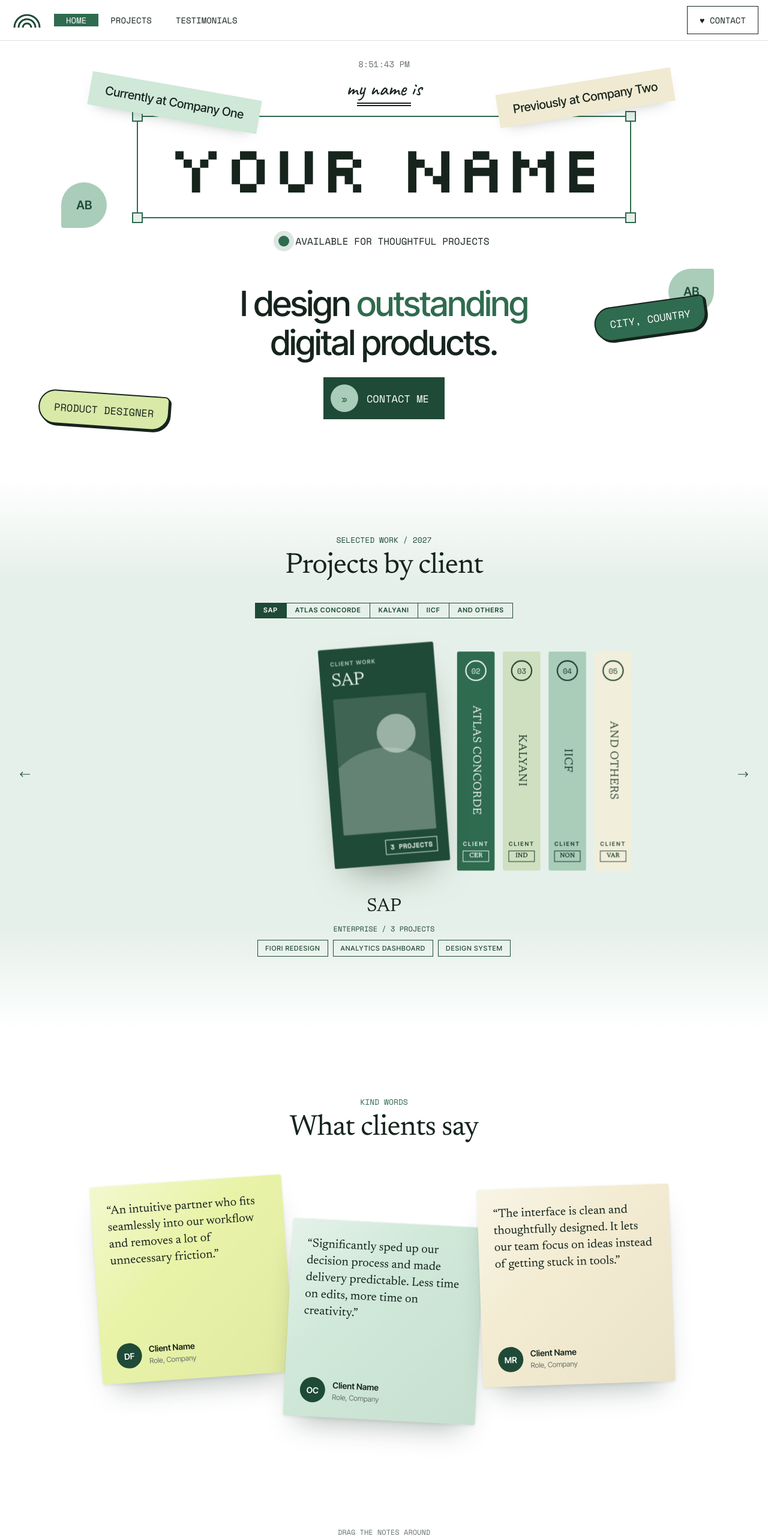
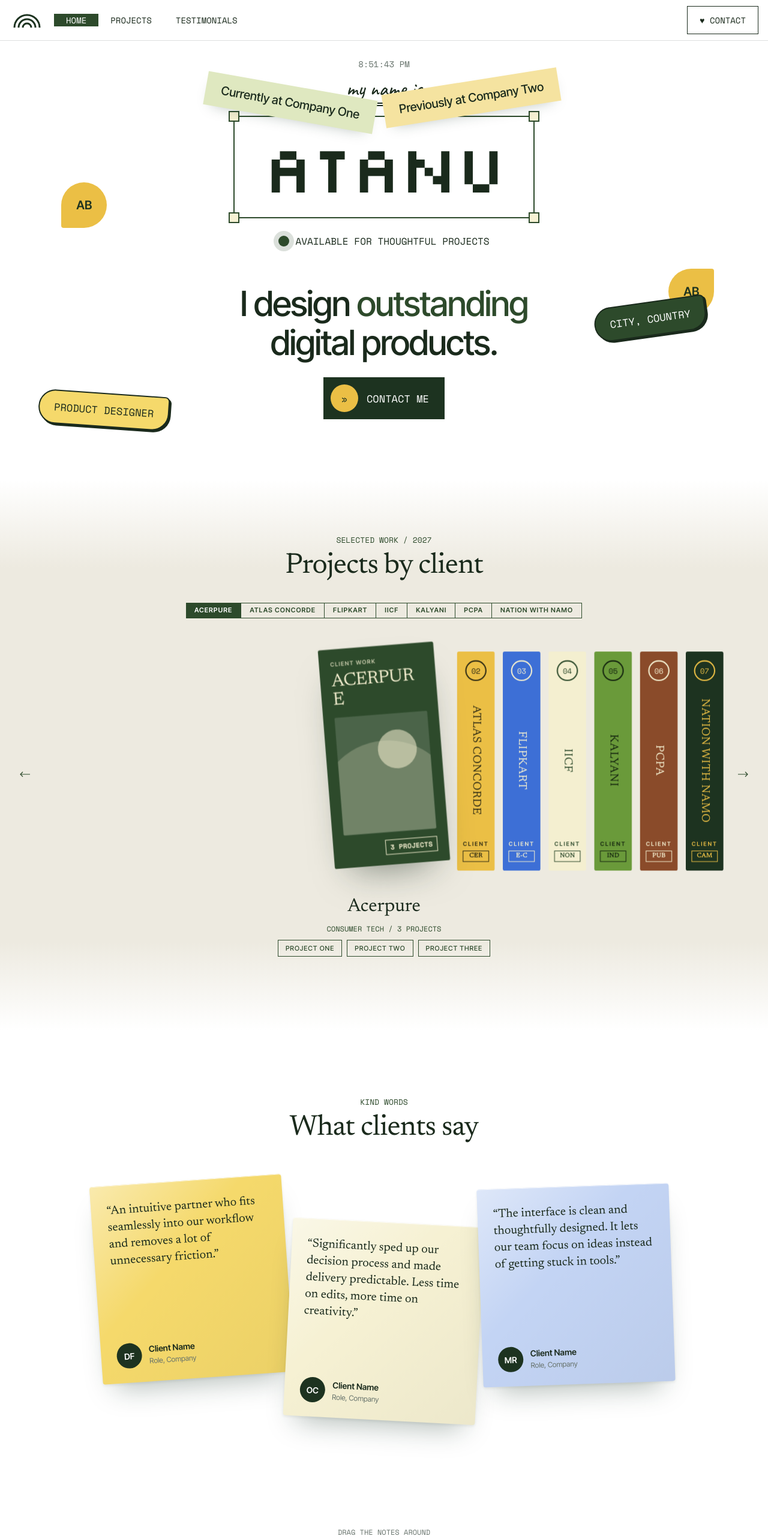
Before and after one commit to atanughosh087-coder/Portfolio-2027, a plain HTML site: page index.html in a window 1280 px wide. Shown: the top 2566 px of the page at 60% size. Drawn offline with nearby package versions, Linux system fonts and the light colour scheme.

Commit message:
Apply Atanu name, 7 clients, forest/cream/mustard/blue palette
Co-Authored-By: Claude Sonnet 5.5 <noreply@anthropic.com>
Claude-Session: https://claude.ai/code/session_01WqYg8w8bGSZhzkoaMckDGu

```diff
--- a/index.html
+++ b/index.html
@@ -3,7 +3,7 @@
 <head>
 <meta charset="utf-8">
 <meta name="viewport" content="width=device-width,initial-scale=1">
-<title>Portfolio 2027</title>
+<title>Atanu — Portfolio 2027</title>
 <meta name="description" content="Product designer portfolio — selected client work, testimonials and contact.">
 <link rel="preconnect" href="https://fonts.googleapis.com">
 <link rel="preconnect" href="https://fonts.gstatic.com" crossorigin>
@@ -11,12 +11,12 @@
 <style>
 :root{
   --bg:#fff;
-  --ink:#16241d;
+  --ink:#1a2a1c;
   --muted:#66726b;
-  --green:#2f6b4f;        /* primary sober green */
-  --green-d:#1f4a37;
-  --green-l:#e6f0ea;
-  --green-m:#a9cdb9;
+  --green:#2d4a2b;        /* primary sober green */
+  --green-d:#1d3320;
+  --green-l:#f6f1d3;
+  --green-m:#ebbf45;
   --rule:rgba(22,36,29,.14);
   --accent:var(--green);  /* swapped per selected client */
   --ease:cubic-bezier(.2,.8,.2,1);
@@ -56,25 +56,25 @@ nav.top .logo{display:flex;align-items:center;padding:0 22px;color:var(--green-d
 .namebox i:nth-child(1){left:-10px;top:-10px}.namebox i:nth-child(2){right:-10px;top:-10px}
 .namebox i:nth-child(3){left:-10px;bottom:-10px}.namebox i:nth-child(4){right:-10px;bottom:-10px}
 .tag{position:absolute;padding:16px 26px;font:500 20px var(--sans);color:var(--ink);box-shadow:0 10px 24px -14px rgba(20,50,35,.35);white-space:nowrap}
-.tag.t1{background:#cfe8d8;left:-10%;top:-52px;transform:rotate(10deg)}
-.tag.t2{background:#f0ead2;right:-9%;top:-60px;transform:rotate(-9deg)}
+.tag.t1{background:#dfe8c0;left:-10%;top:-52px;transform:rotate(10deg)}
+.tag.t2{background:#f5e3a0;right:-9%;top:-60px;transform:rotate(-9deg)}
 .avail{display:flex;align-items:center;gap:10px;font:400 16px var(--mono);text-transform:uppercase}
-.avail b{width:18px;height:18px;border-radius:50%;background:var(--green);box-shadow:0 0 0 0 rgba(47,107,79,.5);animation:pulse 2.2s infinite}
-@keyframes pulse{70%{box-shadow:0 0 0 12px rgba(47,107,79,0)}100%{box-shadow:0 0 0 0 rgba(47,107,79,0)}}
+.avail b{width:18px;height:18px;border-radius:50%;background:var(--green);box-shadow:0 0 0 0 rgba(45,74,43,.5);animation:pulse 2.2s infinite}
+@keyframes pulse{70%{box-shadow:0 0 0 12px rgba(45,74,43,0)}100%{box-shadow:0 0 0 0 rgba(45,74,43,0)}}
 .headline{font:500 clamp(34px,5vw,58px)/1.12 var(--sans);letter-spacing:-.03em;margin-top:34px}
 .headline .em{color:var(--green)}
 .cta{display:inline-flex;align-items:center;gap:14px;background:var(--green-d);color:#fff;padding:12px 26px 12px 12px;font:400 17px var(--mono);text-transform:uppercase;transition:.3s}
 .cta span{display:grid;place-items:center;width:46px;height:46px;border-radius:50%;background:var(--green-m);color:var(--green-d);transition:transform .4s var(--ease)}
 .cta:hover{background:var(--green)}.cta:hover span{transform:translateX(4px)}
 .sticker{position:absolute;padding:14px 24px;border-radius:30px 8px 30px 30px;font:400 17px var(--mono);text-transform:uppercase;border:2px solid var(--ink);box-shadow:3px 3px 0 var(--ink)}
-.sticker.s1{left:5%;bottom:11%;background:#d8e9a8;transform:rotate(4deg)}
+.sticker.s1{left:5%;bottom:11%;background:#f5d96b;transform:rotate(4deg)}
 .sticker.s2{right:8%;bottom:30%;background:var(--green);color:#fff;transform:rotate(-8deg)}
 .pin{position:absolute;width:76px;height:76px;border-radius:50% 50% 50% 4px;background:var(--green-m);display:grid;place-items:center;font:600 20px var(--sans);color:var(--green-d)}
 .pin.p1{left:8%;top:38%}.pin.p2{right:7%;top:56%;border-radius:50% 4px 50% 50%}
 @media(max-width:900px){.tag{font-size:14px;padding:10px 16px}.tag.t1{left:-4%}.tag.t2{right:-4%}.namebox{padding:22px 24px}.pin,.sticker.s2{display:none}.sticker.s1{left:4%;bottom:5%;font-size:13px}}
 
 /* ---------- PROJECTS ---------- */
-.projects{padding:90px 0 110px;background:linear-gradient(#fff,var(--green-l) 18%,var(--green-l) 82%,#fff);text-align:center}
+.projects{padding:90px 0 110px;background:linear-gradient(#fff,#edeae0 16%,#edeae0 84%,#fff);text-align:center}
 .projects .eyebrow{font:400 13px var(--mono);color:var(--accent);text-transform:uppercase;transition:color .5s;margin-bottom:8px}
 .projects h2{font:400 clamp(30px,4vw,48px)/1.1 var(--serif);letter-spacing:-.02em;margin-bottom:34px}
 .tabs{display:inline-flex;position:relative;margin-bottom:20px;max-width:94vw;overflow-x:auto}
@@ -127,9 +127,9 @@ nav.top .logo{display:flex;align-items:center;padding:0 22px;color:var(--green-d
 .who{display:flex;align-items:center;gap:12px;margin-top:26px;position:relative}
 .who i{width:42px;height:42px;border-radius:50%;background:var(--green-d);color:#fff;display:grid;place-items:center;font:600 14px var(--sans);font-style:normal}
 .who b{display:block;font:600 14px var(--sans)}.who small{font:400 12px var(--sans);color:var(--muted)}
-.n1{left:2%;top:0;background:#e9f3a8;--r:-4deg}
-.n2{left:34%;top:70px;background:#cfe8d8;--r:3deg}
-.n3{right:2%;top:10px;background:#f3ecd2;--r:-2deg}
+.n1{left:2%;top:0;background:#f5d96b;--r:-4deg}
+.n2{left:34%;top:70px;background:#f6f1d3;--r:3deg}
+.n3{right:2%;top:10px;background:#c3d4f4;--r:-2deg}
 .note{transform:rotate(var(--r))}
 .note:hover{box-shadow:0 2px 4px rgba(20,50,35,.1),0 38px 60px -22px rgba(20,50,35,.45)}
 .hint{margin-top:18px;font:400 12px var(--mono);color:var(--muted);text-transform:uppercase}
@@ -169,7 +169,7 @@ footer{background:var(--green-l);padding:64px 32px 30px;border-top:1px solid var
       <i></i><i></i><i></i><i></i>
       <span class="tag t1">Currently at Company One</span>
       <span class="tag t2">Previously at Company Two</span>
-      <h1 id="yourName">YOUR NAME</h1>
+      <h1 id="yourName">ATANU</h1>
     </div>
     <div class="avail"><b></b>Available for thoughtful projects</div>
     <p class="headline">I design <span class="em">outstanding</span><br>digital products.</p>
@@ -211,17 +211,19 @@ footer{background:var(--green-l);padding:64px 32px 30px;border-top:1px solid var
       <a href="https://www.facebook.com/" target="_blank" rel="noopener">Facebook</a>
     </div>
   </div>
-  <div class="legal lbl"><span>© <span id="yr"></span> Your Name. All rights reserved.</span><a href="#home">Back to top ↑</a></div>
+  <div class="legal lbl"><span>© <span id="yr"></span> Atanu. All rights reserved.</span><a href="#home">Back to top ↑</a></div>
 </footer>
 
 <script>
 /* ====== EDIT ME ====== */
 const CLIENTS=[
-  {id:'sap',  name:'SAP',            year:'Enterprise', bg:'#1f4a37', fg:'#e6f0ea', accent:'#1f4a37', projects:['Fiori Redesign','Analytics Dashboard','Design System']},
-  {id:'atlas',name:'Atlas Concorde', year:'Ceramics',   bg:'#2f6b4f', fg:'#f1f7f3', accent:'#2f6b4f', projects:['Brand Website','Product Configurator','Catalogue App']},
-  {id:'kal',  name:'Kalyani',        year:'Industrial', bg:'#cfe0c0', fg:'#1f3a2a', accent:'#4d7a3a', projects:['Corporate Portal','Dealer App','Investor Microsite']},
-  {id:'iicf', name:'IICF',           year:'Non-profit', bg:'#a9cdb9', fg:'#143626', accent:'#2a7a6a', projects:['Donation Flow','Annual Report','Campaign Site']},
-  {id:'more', name:'And Others',     year:'Various',    bg:'#f1eedb', fg:'#2b4a38', accent:'#6b7f3a', projects:['Project One','Project Two','Project Three']}
+  {id:'acer',name:'Acerpure',year:'Consumer Tech',bg:'#2d4a2b',fg:'#f4efd0',accent:'#2d4a2b',projects:['Project One','Project Two','Project Three']},
+  {id:'atlas',name:'Atlas Concorde',year:'Ceramics',bg:'#ebbf45',fg:'#2d2a14',accent:'#a8741a',projects:['Project One','Project Two','Project Three']},
+  {id:'flip',name:'Flipkart',year:'E-commerce',bg:'#3d6fd6',fg:'#f4efd0',accent:'#3560c4',projects:['Project One','Project Two','Project Three']},
+  {id:'iicf',name:'IICF',year:'Non-profit',bg:'#f4efd0',fg:'#2d4a2b',accent:'#4f7d2a',projects:['Project One','Project Two','Project Three']},
+  {id:'kal',name:'Kalyani',year:'Industrial',bg:'#6a9a3a',fg:'#14240f',accent:'#4f7d2a',projects:['Project One','Project Two','Project Three']},
+  {id:'pcpa',name:'PCPA',year:'Public Affairs',bg:'#8a4b2a',fg:'#f4efd0',accent:'#8a4b2a',projects:['Project One','Project Two','Project Three']},
+  {id:'namo',name:'Nation with Namo',year:'Campaign',bg:'#1d3320',fg:'#ebbf45',accent:'#2d4a2b',projects:['Project One','Project Two','Project Three']}
 ];
 /* ===================== */
 document.getElementById('yr').textContent=new Date().getFullYear();
```
